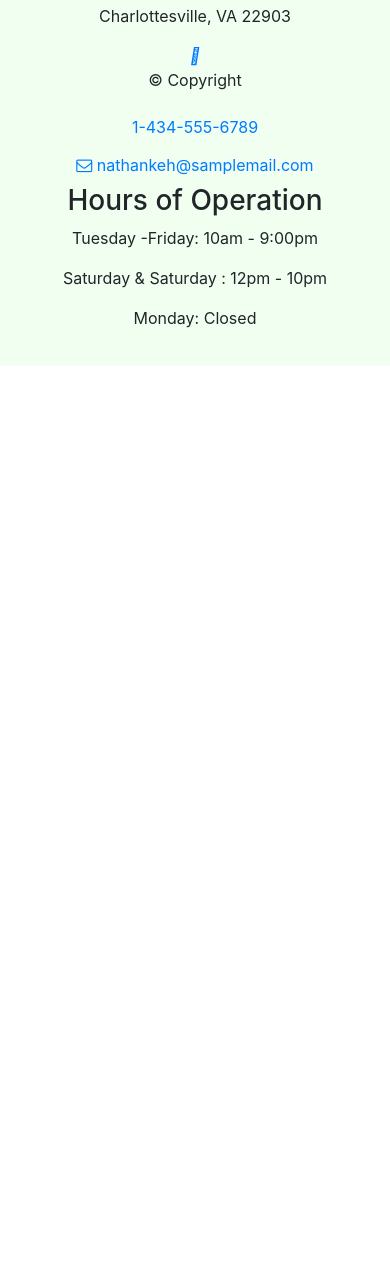
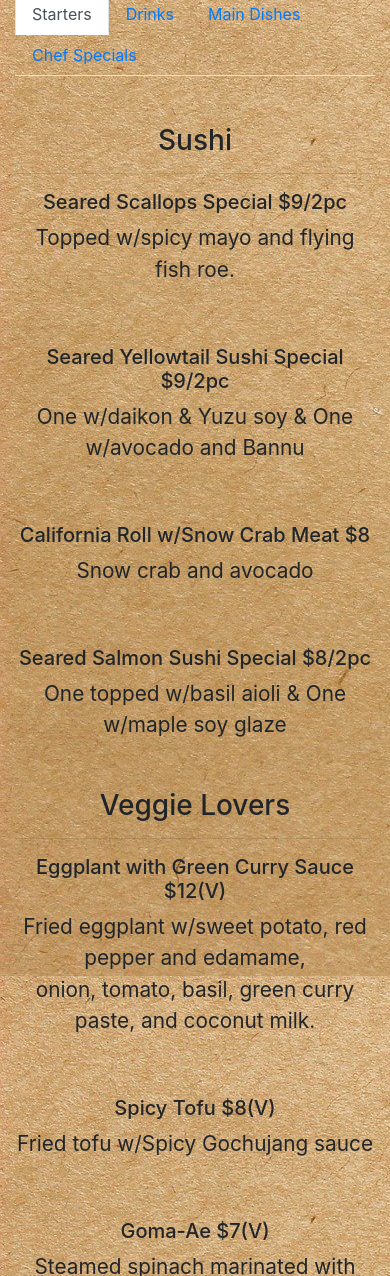
Before and after one commit to nathankthedeveloper/portfolio_project, a website: page menu.html in a window 390 px wide. Shown: the part 724-2000 px from the top of the page. Before the commit the page ends 1090 px from the top, so only its background shows below. Drawn offline with nearby package versions, Linux system fonts and the light colour scheme; a web font is replaced by a local one.

Commit message:
add Nav to menu page

```diff
--- a/css/styles.css
+++ b/css/styles.css
@@ -36,7 +36,7 @@ footer{
 }
 
 #reserveModal{
-    background-image: url("/img/background1.jpg");
+    background-image: url("/img/background2.jpg");
 }
 
 
@@ -77,3 +77,26 @@ footer{
     margin-top: 40px;
     text-align: center;
 }
+
+#aboutUsContent img{
+    box-shadow: 5px 18px 15px;
+}
+
+#menuPage {
+    background-image: url('/img/paperBackground.jpg');
+    box-sizing: border-box;
+    box-shadow: 8px 12px 14px;
+}
+#menuPage p {
+    font-size: 1.3rem;
+    margin-bottom: 0;
+}
+
+#menuPage h5 {
+    margin-top: 3em;
+}
+
+#menuPage{
+    padding-bottom: 5em;
+    margin-bottom: 2em;
+}
--- a/menu.html
+++ b/menu.html
@@ -60,6 +60,86 @@
   <!-- End navbar -->
 
   <!-- main page -->
+  <div class="container" id="menuPage">
+
+    <div class="row row-content">
+      <div class="col text-center mt-5">
+        <h2>See Our Menu</h2>
+      </div>
+    </div>
+    <ul class="nav nav-tabs" id="myTab" role="tablist">
+      <li class="nav-item">
+        <a class="nav-link active" id="appertizers-tab" data-toggle="tab" href="#appertizers" role="tab" aria-controls="appertizers" aria-selected="true">Starters</a>
+      </li>
+      <li class="nav-item">
+        <a class="nav-link" id="drinks-tab" data-toggle="tab" href="#drinks" role="tab" aria-controls="drinks" aria-selected="false">Drinks</a>
+      </li>
+      <li class="nav-item">
+        <a class="nav-link" id="mainDishes-tab" data-toggle="tab" href="#mainDishes" role="tab" aria-controls="mainDishes" aria-selected="false">Main Dishes</a>
+      </li>
+      <li class="nav-item">
+        <a class="nav-link" id="chefSpecials-tab" data-toggle="tab" href="#chefSpecials" role="tab" aria-controls="chefSpecials" aria-selected="false">Chef Specials</a>
+      </li>
+    </ul>
+    <div class="tab-content" id="myTabContent">
+      <div class="tab-pane fade show active text-center" id="appertizers" role="tabpanel" aria-labelledby="appertizers-tab">
+        <h3 class="mt-5">Sushi</h3>
+        <hr>
+
+        <h5 class="mt-3">Seared Scallops Special $9/2pc</h5>
+        <p>Topped w/spicy mayo and flying fish roe.</p>
+
+        <h5>Seared Yellowtail Sushi Special $9/2pc</h5>
+        <p>One w/daikon & Yuzu soy & One w/avocado and Bannu</p>
+
+        <h5>California Roll w/Snow Crab Meat $8</h5>
+        <p>Snow crab and avocado</p>
+
+        <h5>Seared Salmon Sushi Special $8/2pc</h5>
+        <p>One topped w/basil aioli & One w/maple soy glaze</p>
+
+
+        <h3 class="mb-3 mt-5">Veggie Lovers</h3>
+        <hr>
+        <h5 class="mt-3">Eggplant with Green Curry Sauce $12(V)</h5>
+        <p>Fried eggplant w/sweet potato, red pepper and edamame,</p>
+        <p>onion, tomato, basil, green curry paste, and coconut milk.</p>
+
+        <h5>Spicy Tofu $8(V)</h5>
+        <p>Fried tofu w/Spicy Gochujang sauce</p>
+
+        <h5>Goma-Ae $7(V)</h5>
+        <p>Steamed spinach marinated with roasted creamy sesame sauce.</p>
+
+        <h5>tempura Cauliflower $8(V)</h5>
+        <p>Tempura cauliflower w/peppers, brown rice vinegar,</p>
+        <p>and a sweet and sour spicy sauce.</p>
+
+        <h5>Monkey Rolls $8(GF)</h5>
+        <p>Half-size big roll w/inside avocado, cream cheese,</p>
+        <p>mango, black beans salsa, and outside a fried plantain</p>
+        <br>
+        <br>
+        <p><Small><strong>*** V</strong>= Vegan</Small></p>
+        <P><small><strong>*** GF </strong>= (Gluten Free)</small></P>
+
+      </div>
+      <div class="tab-pane fade" id="drinks" role="tabpanel" aria-labelledby="drinks-tab">
+        <!-- trying to do two column -->
+      </div>
+
+      <div class="tab-pane fade" id="mainDishes" role="tabpanel" aria-labelledby="mainDishes-tab">
+        <p>Lorem ipsum dolor sit amet, consectetur adipisicing elit. Praesentium aspernatur accusamus distinctio placeat aut hic inventore maxime explicabo! Consequuntur repudiandae consectetur quae ipsam quos nisi soluta eum quo quibusdam natus.</p>
+
+        <p>Lorem ipsum, dolor sit amet consectetur adipisicing elit. Qui vel mollitia blanditiis aut. Itaque alias pariatur incidunt ab at dolore, ratione sed fuga cum, debitis tempore, laudantium atque ipsam error!</p>
+      </div>
+      <div class="tab-pane fade" id="chefSpecials" role="tabpanel" aria-labelledby="chefSpecials-tab">
+        <p>Lorem ipsum dolor sit amet, consectetur adipisicing elit. Praesentium aspernatur accusamus distinctio placeat aut hic inventore maxime explicabo! Consequuntur repudiandae consectetur quae ipsam quos nisi soluta eum quo quibusdam natus.</p>
+
+        <p>Lorem ipsum, dolor sit amet consectetur adipisicing elit. Qui vel mollitia blanditiis aut. Itaque alias pariatur incidunt ab at dolore, ratione sed fuga cum, debitis tempore, laudantium atque ipsam error!</p>
+      </div>
+    </div>
+  </div>
 
   <!-- End main page -->
 
```
Also changed, not shown: aboutus.html (+1 -1 lines), index.html (+1 -1 lines), img/background2.jpg, img/paperBackground.jpg (added).
